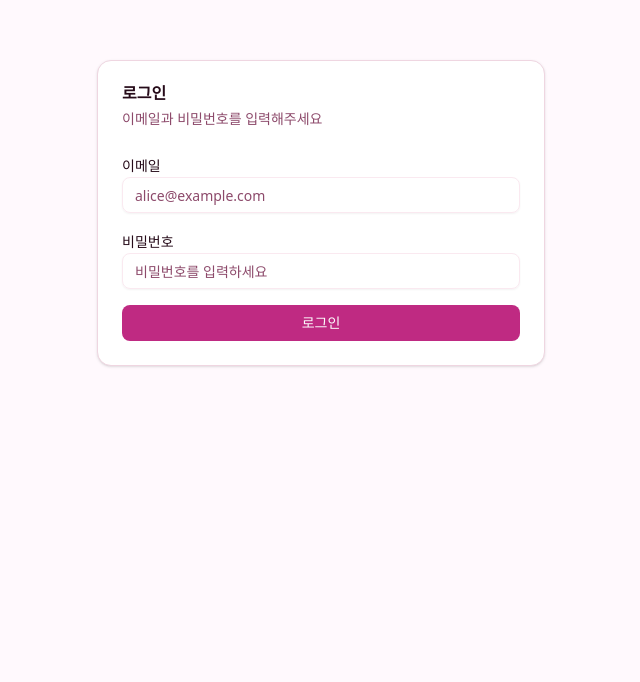
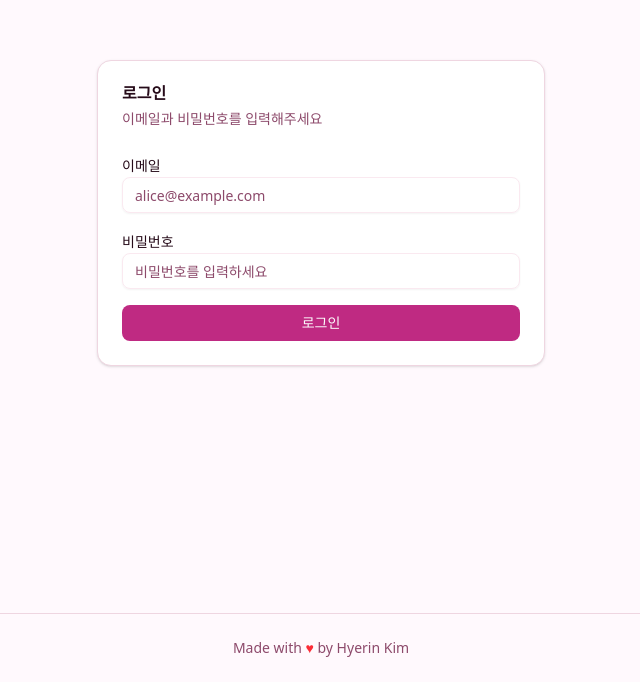
Before and after one commit to HerrineKim/directional-assignment, a Next.js app: page /login in a window 1280 px wide. Shown: the part 187-869 px from the top of the page, without its empty margins (319-959 px from the left). Before the commit the page ends 800 px from the top, so only its background shows below. Built offline with nearby package versions, Linux system fonts and the light colour scheme.

Commit message:
CHORES: minor UI fixes, footer, README

```diff
--- a/src/app/layout.tsx
+++ b/src/app/layout.tsx
@@ -1,6 +1,7 @@
 import type { Metadata } from "next";
 import { Geist, Geist_Mono } from "next/font/google";
 import "./globals.css";
+import { Footer } from "@/components/ui/footer";
 
 const geistSans = Geist({
   variable: "--font-geist-sans",
@@ -25,9 +26,10 @@ export default function RootLayout({
   return (
     <html lang="en">
       <body
-        className={`${geistSans.variable} ${geistMono.variable} antialiased`}
+        className={`${geistSans.variable} ${geistMono.variable} antialiased min-h-screen flex flex-col`}
       >
-        {children}
+        <main className="flex-1">{children}</main>
+        <Footer />
       </body>
     </html>
   );
--- a/src/components/charts/BarChart.tsx
+++ b/src/components/charts/BarChart.tsx
@@ -102,7 +102,7 @@ export function BarChart({
       {title && <h3 className="text-lg font-semibold">{title}</h3>}
       <div className="h-[300px] sm:h-[400px] p-4 bg-gradient-to-br from-background to-muted/20 rounded-xl shadow-sm border">
         <ResponsiveContainer width="100%" height="100%">
-          <RechartsBarChart data={filteredData}>
+          <RechartsBarChart data={filteredData} margin={{ top: 5, right: 20, bottom: 5, left: 0 }}>
             <defs>
               {filteredData.map((entry, index) => {
                 const name = entry[nameKey as keyof typeof entry] as string;
--- a/src/components/charts/CustomLegend.tsx
+++ b/src/components/charts/CustomLegend.tsx
@@ -202,13 +202,13 @@ export function CustomLegend({
   }
 
   return (
-    <div className="flex flex-wrap gap-2 sm:gap-4 justify-start sm:justify-center mt-4 p-3 sm:p-4 bg-muted/30 rounded-lg">
+    <div className="flex flex-wrap gap-1 sm:gap-2 justify-start sm:justify-center mt-4 p-2 sm:p-3 bg-muted/30 rounded-lg">
       {items.map((item) => {
         const isHidden = hiddenItems.has(item.name);
         return (
           <div
             key={item.name}
-            className="flex items-center gap-1.5 sm:gap-2 px-2 sm:px-3 py-1.5 rounded-md hover:bg-background/50 transition-colors"
+            className="flex items-center gap-1 sm:gap-1.5 px-1.5 sm:px-2 py-1 rounded-md hover:bg-background/50 transition-colors"
           >
             <div className="relative" ref={colorPickerOpen === item.name ? colorPickerRef : null}>
               <div
--- a/src/components/charts/DonutChart.module.css
+++ b/src/components/charts/DonutChart.module.css
@@ -1,5 +1,5 @@
 .container {
-  height: 300px;
+  height: 350px;
 }
 
 @media (min-width: 640px) {
--- a/src/components/charts/DonutChart.tsx
+++ b/src/components/charts/DonutChart.tsx
@@ -112,6 +112,15 @@ export function DonutChart({
     };
   }, [filteredData]);
 
+  useEffect(() => {
+    if (needsScroll && containerRef.current && contentRef.current) {
+      const containerWidth = containerRef.current.clientWidth;
+      const contentWidth = contentRef.current.scrollWidth;
+      const scrollToCenter = (contentWidth - containerWidth) / 2;
+      containerRef.current.scrollLeft = scrollToCenter;
+    }
+  }, [needsScroll]);
+
   const legendItems = useMemo(() => {
     return data.map((item) => {
       const name = item[nameKey as keyof typeof item] as string;
--- a/src/components/charts/StackedBarChart.tsx
+++ b/src/components/charts/StackedBarChart.tsx
@@ -101,7 +101,7 @@ export function StackedBarChart<T extends Record<string, string | number>>({
               }
               cursor={{ fill: 'currentColor', opacity: 0.05 }}
             />
-            {visibleStackKeys.map(({ key, name }, index) => (
+            {visibleStackKeys.map(({ key, name }) => (
               <Bar
                 key={key}
                 dataKey={key}
@@ -109,7 +109,8 @@ export function StackedBarChart<T extends Record<string, string | number>>({
                 fill={itemColors[key] || stackKeys.find((sk) => sk.key === key)?.color || "#8884d8"}
                 name={name}
                 hide={hiddenItems.has(name)}
-                radius={index === visibleStackKeys.length - 1 ? [8, 8, 0, 0] : [0, 0, 0, 0]}
+                stroke="hsl(var(--background))"
+                strokeWidth={1}
                 animationDuration={800}
                 animationBegin={0}
               />
--- /dev/null
+++ b/src/components/ui/footer.tsx
@@ -0,0 +1,7 @@
+export function Footer() {
+  return (
+    <footer className="w-full py-6 text-center text-sm text-muted-foreground border-t">
+      Made with <span className="text-red-500">♥</span> by Hyerin Kim
+    </footer>
+  );
+}
```
Also changed, not shown: 1 other file (tests, documents, lock files or other folders).
